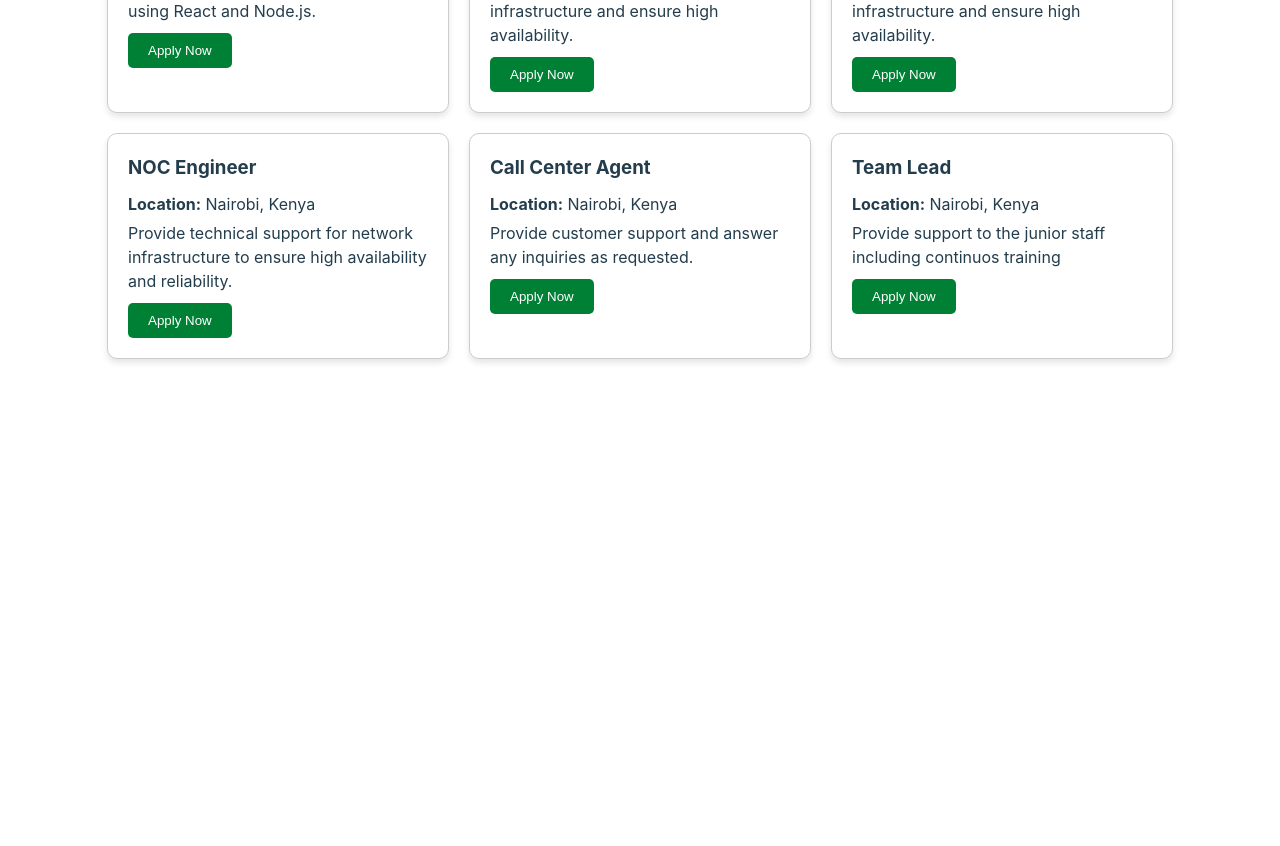
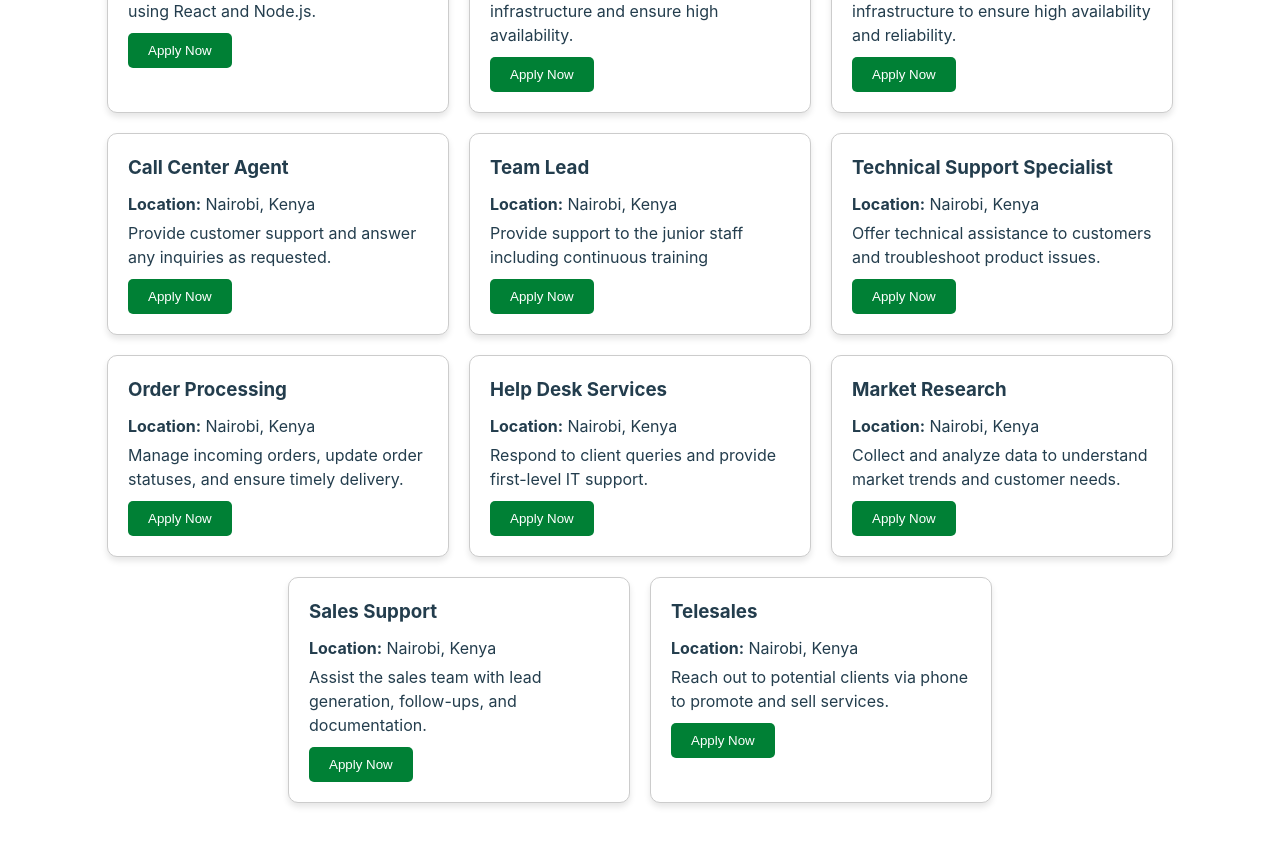
Before and after one commit to k-malongo/PeakReachCallCenter, a React (Vite) app: page /careers in a window 1280 px wide. Shown: the part 1020-1866 px from the top of the page. Before the commit the page ends 1499 px from the top, so only its background shows below. Built offline with nearby package versions, Linux system fonts and the light colour scheme.

Commit message:
add more blogs

```diff
--- a/src/App.css
+++ b/src/App.css
@@ -673,7 +673,7 @@ p {
 
 #team .card {
   height: 450px;
-  width: 230px;
+  width: 270px;
 }
 
 #team .card:hover {
@@ -1864,7 +1864,7 @@ p {
 .partners-section {
   padding: 2rem;
   text-align: center;
-  background-color: #f9f9f9;
+  /* background-color: #f9f9f9; */
 }
 
 /* Section heading */
--- a/src/components/Blog.jsx
+++ b/src/components/Blog.jsx
@@ -20,6 +20,33 @@ const Blog = () => {
       image: "https://images.unsplash.com/photo-1580894908361-967195033215?auto=format&fit=crop&w=800&q=80",
       link: "https://www.forbes.com/sites/forbeshumanresourcescouncil/2021/04/22/remote-work-in-call-centers-a-lasting-shift/",
     },
+  {
+    title: "How Palo Alto Is Shaping Cloud Security",
+    summary:
+      "A deep dive into Palo Alto’s latest innovations in securing the cloud.",
+    image:
+      "https://images.unsplash.com/photo-1535223289827-42f1e9919769?auto=format&fit=crop&w=800&q=70",
+    link:
+      "https://www.paloaltonetworks.com/blog/2024/03/cloud-security-trends/",
+  },
+  {
+    title: "What’s New with Juniper in Edge Networking",
+    summary:
+      "Discover how Juniper Networks is improving edge and AI‑driven networking.",
+    image:
+      "https://images.unsplash.com/photo-1518770660439-4636190af475?auto=format&fit=crop&w=800&q=70",
+    link:
+      "https://blogs.juniper.net/en-us/ai-driven-enterprise/what-s-new-in-juniper-mist-edge-networking",
+  },
+  {
+    title: "The Role of AI in Telecom",
+    summary:
+      "AI is optimizing telecom networks and customer experience at scale.",
+    image:
+      "https://images.unsplash.com/photo-1542831371-d531d36971e6?auto=format&fit=crop&w=800&q=70",
+    link:
+      "https://www.ericsson.com/en/blog/2024/4/the-role-of-ai-in-telecom",
+  },
   ];
 
   return (
--- a/src/components/Footer.jsx
+++ b/src/components/Footer.jsx
@@ -112,7 +112,7 @@ export default function Footer({ openPopup }) {
                 </div>
                 <p>
                   <span hidden>email: </span>
-                  <a href="mailto:info@peakreachcallcenterltd.com">info@peakreachcallcenterltd.com
+                  <a href="mailto:info@peakreach.co.ke">info@peakreach.co.ke
                   </a>
                 </p>
               </li>
@@ -121,7 +121,7 @@ export default function Footer({ openPopup }) {
                   <PhoneIcon />
                 </div>
                 <p>
-                  <span hidden>phone: </span>+254797561335/+254780520824
+                  <span hidden>phone: </span>+254797561335
                 </p>
               </li>
               <li>
--- a/src/components/Header.jsx
+++ b/src/components/Header.jsx
@@ -42,7 +42,7 @@ export default function Header() {
             <div className="icon">
               <PhoneIcon className="icon-color"/>
               <p>
-                <span hidden>phone: </span><a href="tel:+254797561335">254797561335</a>+
+                <span hidden>phone: </span><a href="tel:+254797561335">254797561335</a>
               </p>
             </div>
           </div>
--- a/src/components/JobAdvertisement.jsx
+++ b/src/components/JobAdvertisement.jsx
@@ -28,32 +28,60 @@ export default function JobAdvertisement() {
     },
     {
       id: 3,
-      title: "Cloud Support Engineer",
-      location: "Nairobi, Kenya",
-      description:
-        "Provide technical support for cloud infrastructure and ensure high availability.",
-    },
-    {
-      id: 3,
       title: "NOC Engineer",
       location: "Nairobi, Kenya",
       description:
         "Provide technical support for network infrastructure to ensure high availability and reliability.",
     },
     {
-      id: 3,
+      id: 4,
       title: "Call Center Agent",
       location: "Nairobi, Kenya",
       description:
         "Provide customer support and answer any inquiries as requested.",
     },
     {
-      id: 3,
-      title: "Team Lead",
-      location: "Nairobi, Kenya",
-      description:
-        "Provide support to the junior staff including continuos training",
-    },
+    id: 5,
+    title: "Team Lead",
+    location: "Nairobi, Kenya",
+    description: "Provide support to the junior staff including continuous training",
+  },
+  {
+    id: 6,
+    title: "Technical Support Specialist",
+    location: "Nairobi, Kenya",
+    description: "Offer technical assistance to customers and troubleshoot product issues.",
+  },
+  {
+    id: 7,
+    title: "Order Processing",
+    location: "Nairobi, Kenya",
+    description: "Manage incoming orders, update order statuses, and ensure timely delivery.",
+  },
+  {
+    id: 8,
+    title: "Help Desk Services",
+    location: "Nairobi, Kenya",
+    description: "Respond to client queries and provide first-level IT support.",
+  },
+  {
+    id: 9,
+    title: "Market Research",
+    location: "Nairobi, Kenya",
+    description: "Collect and analyze data to understand market trends and customer needs.",
+  },
+  {
+    id: 10,
+    title: "Sales Support",
+    location: "Nairobi, Kenya",
+    description: "Assist the sales team with lead generation, follow-ups, and documentation.",
+  },
+  {
+    id: 11,
+    title: "Telesales",
+    location: "Nairobi, Kenya",
+    description: "Reach out to potential clients via phone to promote and sell services.",
+  },
   ];
 
   return (
--- a/src/components/Statistics.jsx
+++ b/src/components/Statistics.jsx
@@ -4,7 +4,7 @@ import { useInView } from "react-intersection-observer";
 
 const StatisticCard = ({ end, suffix, separator, label }) => {
   const { ref, inView } = useInView({
-    // triggerOnce: true,   // only trigger once
+    triggerOnce: true,   // only trigger once
     threshold: 0.6,       // how much of the element must be visible
   });
 
```
